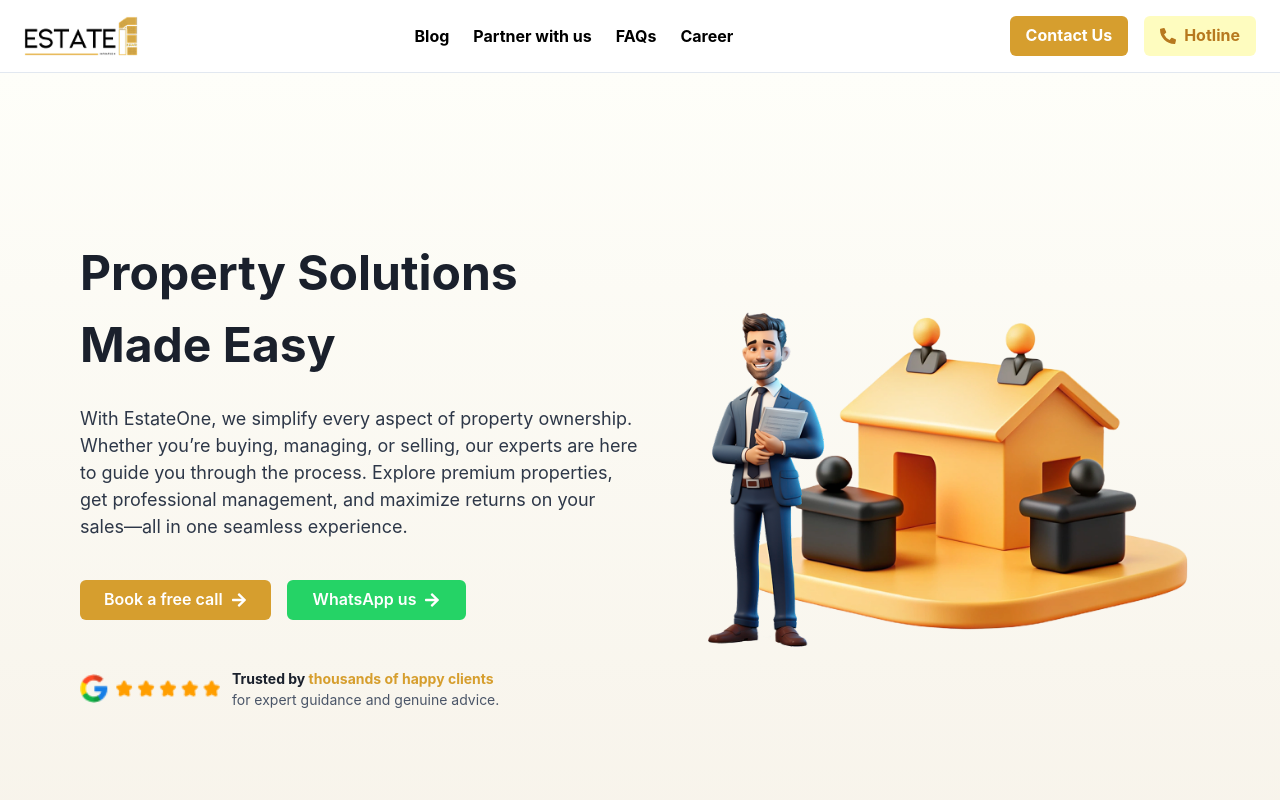
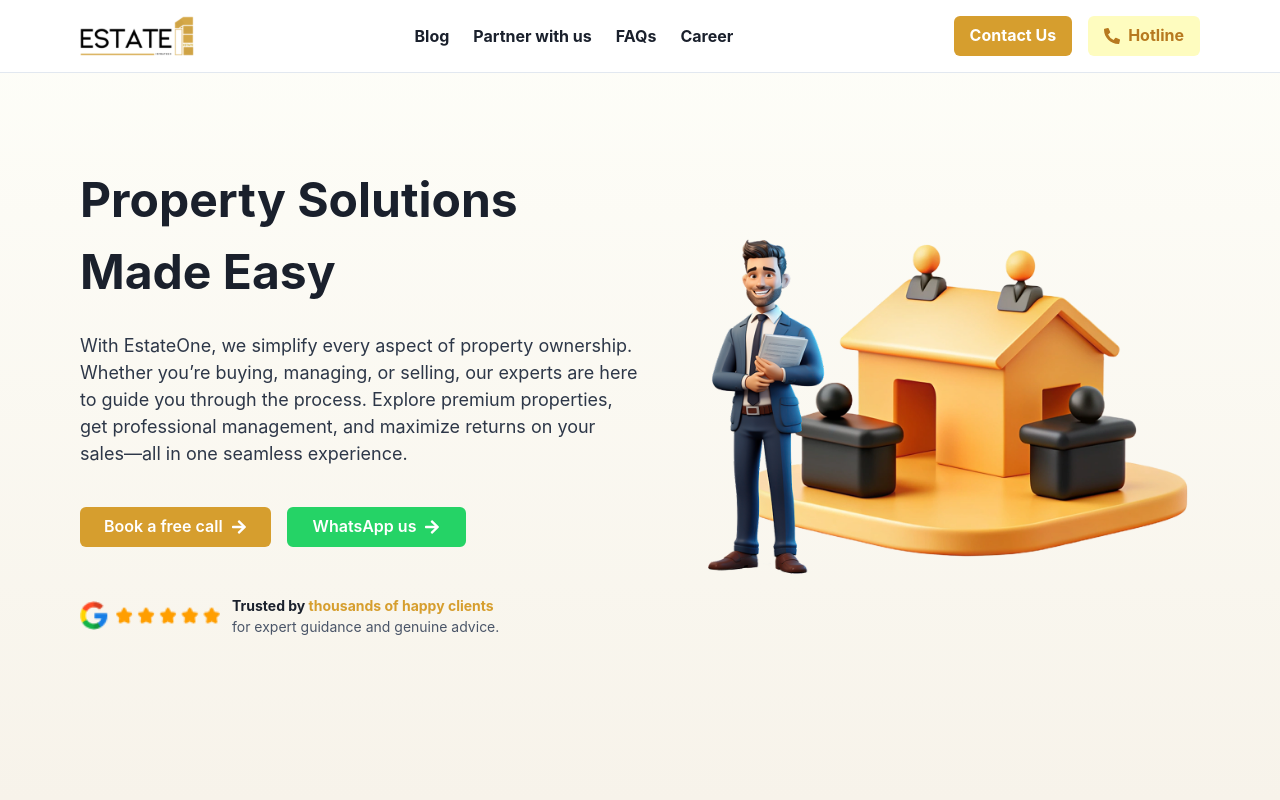
Before and after one commit to Ahsan-26/estate-frontend, a React (Create React App) app: page / in a window 1280 px wide. Shown: the top 800 px of the page. Built offline with nearby package versions, Linux system fonts and the light colour scheme.

Commit message:
images fixed

```diff
--- a/src/components/Footer.js
+++ b/src/components/Footer.js
@@ -16,7 +16,7 @@ const Footer = () => {
         <Box maxW="250px" textAlign="left">
 
         <img
-          src="/images/logo.png"
+          src="/images/logo.svg"
           alt="logo"
           style={{ width: "110px", height: "38px", marginBottom: "8px" }}
         />
--- a/src/components/Header.js
+++ b/src/components/Header.js
@@ -2,19 +2,33 @@ import React, { useEffect, useState } from "react";
 import {
   Box, Flex, Button, Link as ChakraLink, IconButton, Collapse, VStack, useDisclosure, Image
 } from "@chakra-ui/react";
-import { Link, useLocation } from "react-router-dom";  // ✅ Import useLocation
+import { Link, useLocation } from "react-router-dom";
 import { FaPhoneAlt, FaBars, FaTimes } from "react-icons/fa";
-import PropertyAdvicePopover from "./Popovers/HotlinePopover"; // ✅ Import PropertyAdvicePopover
+import PropertyAdvicePopover from "./Popovers/HotlinePopover";
 
 const Header = () => {
-  const { isOpen, onToggle, onClose } = useDisclosure(); // ✅ Controls mobile menu
-  const location = useLocation(); // ✅ Track the current route
+  const { isOpen, onToggle, onClose } = useDisclosure();
+  const location = useLocation();
+  const [isPopoverOpen, setIsPopoverOpen] = useState(false);
+  const [prevScrollPos, setPrevScrollPos] = useState(window.scrollY);
+  const [visible, setVisible] = useState(true);
 
-  // ✅ Automatically close menu when route changes
+  // ✅ Hide/show header on scroll
   useEffect(() => {
-    onClose(); // Close the mobile menu when user navigates
-  }, [location.pathname, onClose]); // Runs when pathname changes
-  const [isPopoverOpen, setIsPopoverOpen] = useState(false); // ✅ Define state
+    const handleScroll = () => {
+      const currentScrollPos = window.scrollY;
+      setVisible(prevScrollPos > currentScrollPos || currentScrollPos < 50);
+      setPrevScrollPos(currentScrollPos);
+    };
+
+    window.addEventListener("scroll", handleScroll);
+    return () => window.removeEventListener("scroll", handleScroll);
+  }, [prevScrollPos]);
+
+  // ✅ Close menu when navigating to another page
+  useEffect(() => {
+    onClose();
+  }, [location.pathname, onClose]);
 
   return (
     <Box
@@ -22,13 +36,25 @@ const Header = () => {
       bg="white"
       borderBottom="1px solid"
       borderColor="gray.200"
-      py={4} px={{ base: 4, md: 6 }}
+      py={{ base: 3, md: 4 }}
+      px={{ base: 4, md: 10, lg: 20 }}
+      position="fixed" // ✅ Fix header on top
+      top={visible ? "0" : "-80px"} // ✅ Hide when scrolling down
+      left="0"
+      right="0"
+      transition="top 0.3s ease-in-out"
+      zIndex="1000"
     >
-      <Flex justify="space-between" align="center">
+      <Flex
+        justify="space-between"
+        align="center"
+        maxW="1300px"
+        mx="auto"
+      >
 
-        {/* ✅ Left Section - Logo (Clickable) */}
+        {/* ✅ Logo - Clickable */}
         <ChakraLink as={Link} to="/" display="flex" alignItems="center">
-          <Image src="/images/logo.png" alt="EstateOne Logo" h="40px" />
+        <Image src="/images/logo.svg" alt="EstateOne Logo" h={{ base: "35px", md: "40px" }} />
         </ChakraLink>
 
         {/* ✅ Mobile Menu Button */}
@@ -38,23 +64,25 @@ const Header = () => {
           aria-label="Toggle Menu"
           onClick={onToggle}
           bg="transparent"
-          fontSize="20px"
+          fontSize="22px"
         />
 
         {/* ✅ Desktop Navigation Links */}
         <Flex
-          gap={6} fontWeight="bold"
+          gap={{ base: 4, md: 6 }}
+          fontWeight="bold"
+          fontSize={{ base: "sm", md: "md" }}
           display={{ base: "none", md: "flex" }}
         >
-          <ChakraLink as={Link} to="/blog" color="black" _hover={{ textDecoration: "underline" }}>Blog</ChakraLink>
-          <ChakraLink as={Link} to="/partner" color="black" _hover={{ textDecoration: "underline" }}>Partner with us</ChakraLink>
-          <ChakraLink as={Link} to="/faqs" color="black" _hover={{ textDecoration: "underline" }}>FAQs</ChakraLink>
-          <ChakraLink as={Link} to="/career" color="black" _hover={{ textDecoration: "underline" }}>Career</ChakraLink>
+          <ChakraLink as={Link} to="/blog" _hover={{ textDecoration: "underline" }}>Blog</ChakraLink>
+          <ChakraLink as={Link} to="/partner" _hover={{ textDecoration: "underline" }}>Partner with us</ChakraLink>
+          <ChakraLink as={Link} to="/faqs" _hover={{ textDecoration: "underline" }}>FAQs</ChakraLink>
+          <ChakraLink as={Link} to="/career" _hover={{ textDecoration: "underline" }}>Career</ChakraLink>
         </Flex>
 
-        {/* ✅ Right Section - Buttons (Hidden on Mobile) */}
+        {/* ✅ Right Section - Buttons */}
         <Flex
-          gap={4}
+          gap={{ base: 3, md: 4 }}
           display={{ base: "none", md: "flex" }}
         >
           <Button
@@ -62,6 +90,8 @@ const Header = () => {
             bg="yellow.500"
             color="white"
             fontWeight="bold"
+            fontSize={{ base: "sm", md: "md" }}
+            px={{ base: 3, md: 4 }}
             _hover={{ bg: "yellow.600" }}
           >
             Contact Us
@@ -70,11 +100,13 @@ const Header = () => {
             bg="yellow.100"
             color="yellow.600"
             fontWeight="bold"
+            fontSize={{ base: "sm", md: "md" }}
             leftIcon={<FaPhoneAlt />}
             _hover={{ bg: "yellow.200" }}
+            px={{ base: 3, md: 4 }}
             onClick={(e) => {
-              e.preventDefault(); // ✅ Prevent navigation
-              setIsPopoverOpen(true); // ✅ Opens the popover
+              e.preventDefault();
+              setIsPopoverOpen(true);
             }}
           >
             Hotline
@@ -92,10 +124,10 @@ const Header = () => {
           align="stretch"
           display={{ base: "flex", md: "none" }}
         >
-          <ChakraLink as={Link} to="/blog" color="black" _hover={{ textDecoration: "underline" }}>Blog</ChakraLink>
-          <ChakraLink as={Link} to="/partner" color="black" _hover={{ textDecoration: "underline" }}>Partner with us</ChakraLink>
-          <ChakraLink as={Link} to="/faqs" color="black" _hover={{ textDecoration: "underline" }}>FAQs</ChakraLink>
-          <ChakraLink as={Link} to="/career" color="black" _hover={{ textDecoration: "underline" }}>Career</ChakraLink>
+          <ChakraLink as={Link} to="/blog" _hover={{ textDecoration: "underline" }}>Blog</ChakraLink>
+          <ChakraLink as={Link} to="/partner" _hover={{ textDecoration: "underline" }}>Partner with us</ChakraLink>
+          <ChakraLink as={Link} to="/faqs" _hover={{ textDecoration: "underline" }}>FAQs</ChakraLink>
+          <ChakraLink as={Link} to="/career" _hover={{ textDecoration: "underline" }}>Career</ChakraLink>
 
           {/* ✅ Mobile Menu Buttons */}
           <Button
@@ -107,7 +139,7 @@ const Header = () => {
             width="full"
           >
             Contact Us
-            </Button>
+          </Button>
           <Button
             bg="yellow.100"
             color="yellow.600"
--- a/src/components/Home/TakeCareSection.js
+++ b/src/components/Home/TakeCareSection.js
@@ -39,11 +39,13 @@ const TakeCareSection = () => {
         direction={{ base: "column", lg: "row" }}
         align="center"
         justify="space-between"
-        gap={{ base: 6, md: 10 }}
+        gap={{ base: 6, lg: 8 }}  // ✅ Reduced space on large screens
+        maxW="1100px"  // ✅ Limits content width for better alignment
+        mx="auto"
       >
 
         {/* Left Side - Text & Tabs */}
-        <Box maxW={{ base: "100%", lg: "600px" }} textAlign={{ base: "center", lg: "left" }}>
+        <Box flex="1" textAlign={{ base: "center", lg: "left" }}>
           <Text fontSize={{ base: "2xl", md: "3xl" }} fontWeight="bold">
             What we Take Care of
           </Text>
@@ -97,11 +99,11 @@ const TakeCareSection = () => {
         </Box>
 
         {/* Right Side - Image with Branding */}
-        <Box display="flex" justifyContent="center" flexShrink={0}>
+        <Box flex="1" display="flex" justifyContent="center">
           <Image
             src="/images/house_icon.png"
             alt="House"
-            w={{ base: "100%", sm: "400px", md: "450px" }}
+            w={{ base: "90%", sm: "400px", md: "450px", lg: "480px" }}
             maxW="500px"
           />
         </Box>
@@ -110,4 +112,5 @@ const TakeCareSection = () => {
     </Box>
   );
 };
+
 export default TakeCareSection;
```
Also changed, not shown: public/images/logo.svg (added).
